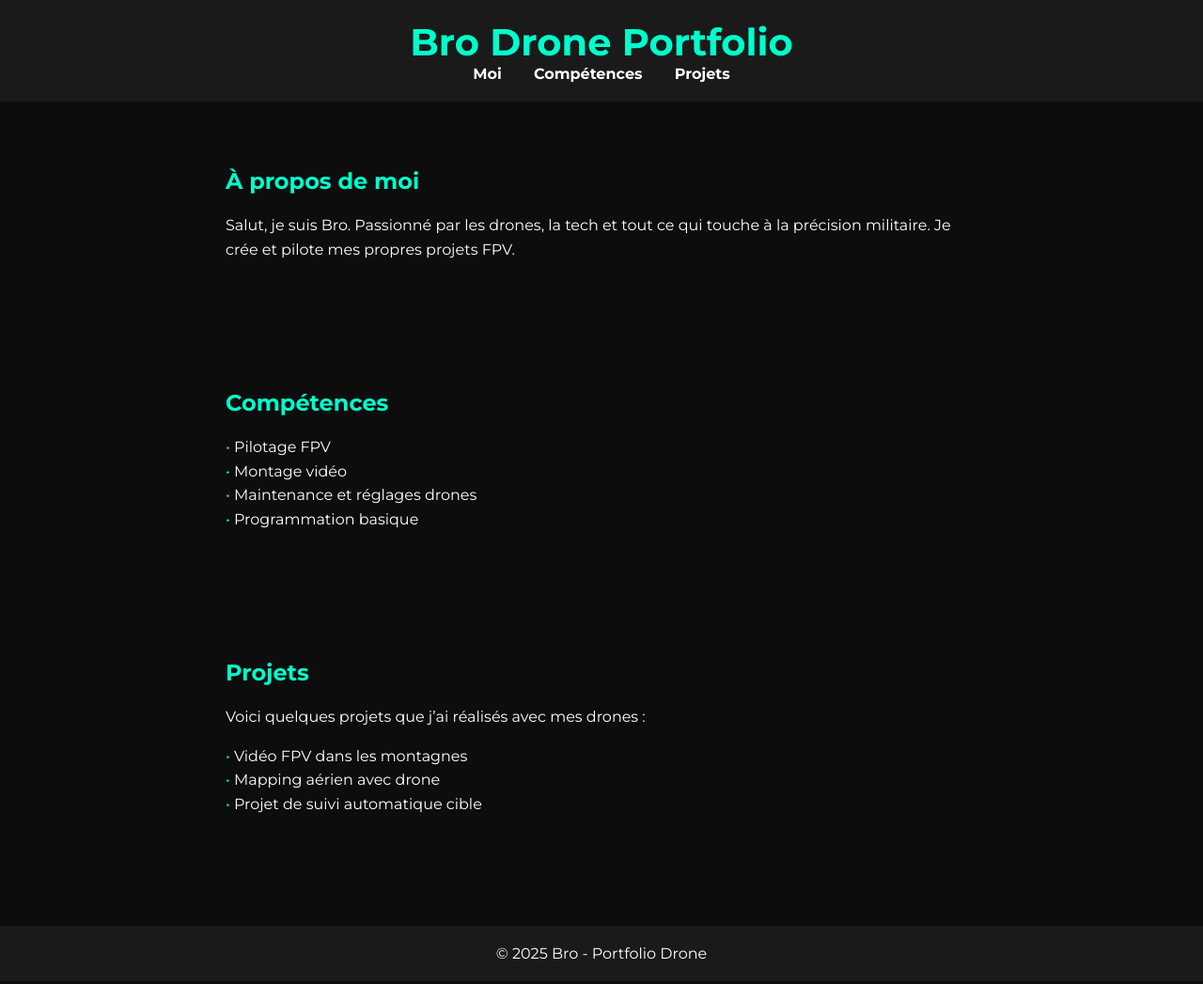
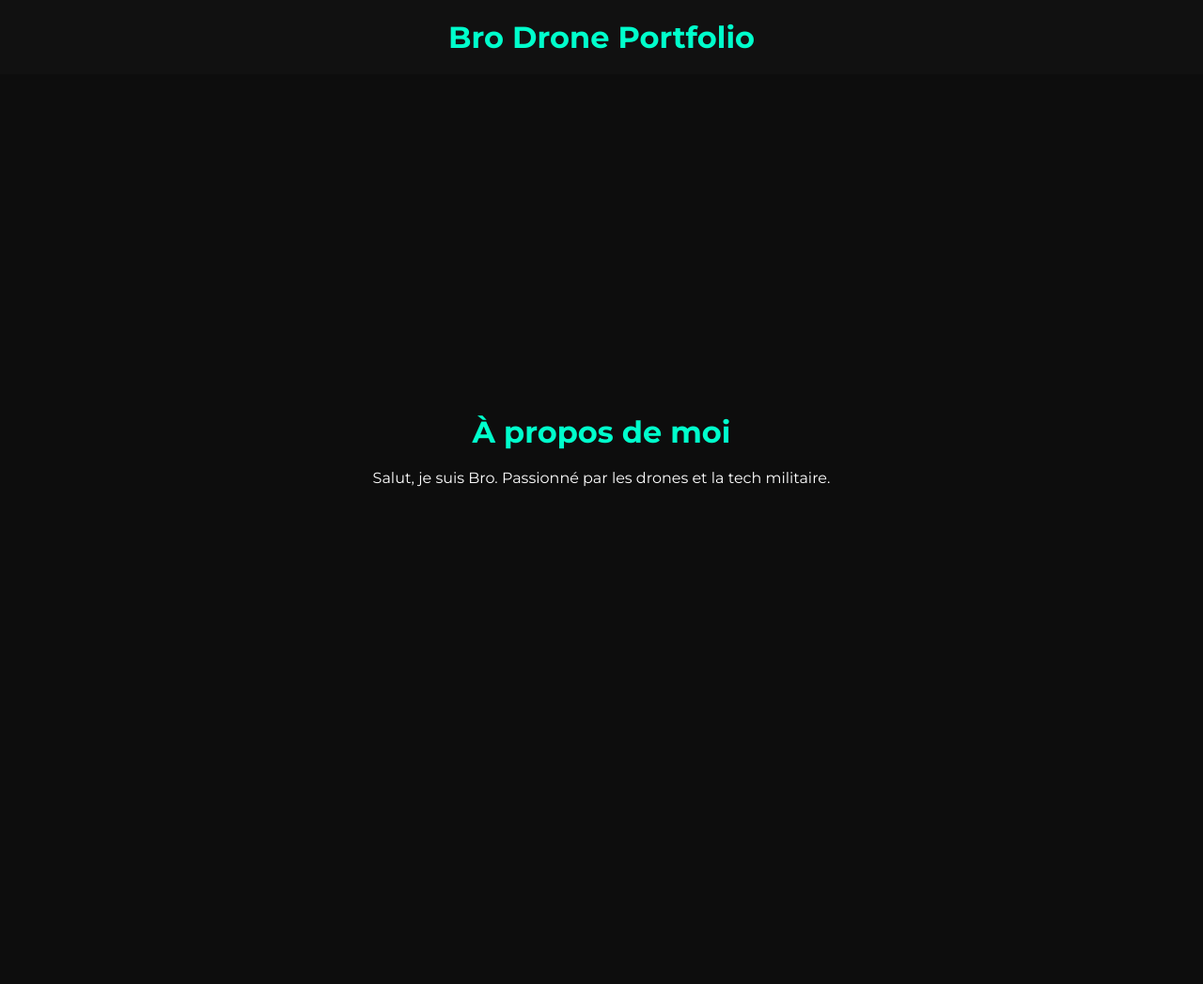
Before and after one commit to Earlygck/E_Earlyy.github.io, a plain HTML site: page index.html in a window 1280 px wide. Shown: the top 1047 px of the page at 94% size. Drawn offline with Linux system fonts and the light colour scheme.

Commit message:
Refactor index.html for improved structure and styles

```diff
--- a/index.html
+++ b/index.html
@@ -1,74 +1,45 @@
+
 <!DOCTYPE html>
 <html lang="fr">
 <head>
 <meta charset="UTF-8">
 <meta name="viewport" content="width=device-width, initial-scale=1.0">
 <title>Portfolio Bro</title>
-  <link href="https://fonts.googleapis.com/css2?family=Montserrat:wght@400;700&display=swap" rel="stylesheet">
 <style>
-    body {
-      margin: 0;
-      font-family: 'Montserrat', sans-serif;
-      background: #0d0d0d;
-      color: #fff;
-    }
-    header {
-      background: #1a1a1a;
-      padding: 20px;
-      text-align: center;
-    }
-    h1 {
-      margin: 0;
-      font-size: 2.5rem;
-      color: #00ffcc;
-    }
-    nav a {
-      color: #fff;
-      margin: 0 15px;
-      text-decoration: none;
-      font-weight: bold;
-    }
-    section {
-      padding: 50px 20px;
-      max-width: 800px;
-      margin: auto;
-    }
-    h2 {
-      color: #00ffcc;
-      margin-bottom: 20px;
-    }
-    p, li {
-      line-height: 1.6;
-    }
-    ul {
-      list-style: none;
-      padding: 0;
-    }
-    li::before {
-      content: "• ";
-      color: #00ffcc;
-    }
-    footer {
-      text-align: center;
-      padding: 20px;
-      background: #1a1a1a;
-      margin-top: 50px;
-    }
+  /* Font et reset */
+  @import url('https://fonts.googleapis.com/css2?family=Montserrat:wght@400;700&display=swap');
+  * { margin: 0; padding: 0; box-sizing: border-box; }
+  body { font-family: 'Montserrat', sans-serif; background: #0d0d0d; color: #fff; }
+
+  /* Header */
+  header { position: sticky; top: 0; background: #111; padding: 20px; text-align: center; z-index: 100; }
+  header h1 { color: #00ffcc; }
+
+  /* Sections */
+  section { min-height: 100vh; display: flex; flex-direction: column; justify-content: center; align-items: center; padding: 20px; transition: all 1s ease; opacity: 0; transform: translateY(50px); }
+  section.visible { opacity: 1; transform: translateY(0); }
+
+  /* Titles */
+  h2 { color: #00ffcc; margin-bottom: 20px; font-size: 2rem; }
+
+  /* Images */
+  img { max-width: 400px; width: 80%; margin: 20px 0; border-radius: 10px; transition: transform 0.5s; }
+  img:hover { transform: scale(1.05) rotate(1deg); }
+
+  /* Lists */
+  ul { list-style: none; }
+  li::before { content: "• "; color: #00ffcc; }
 </style>
 </head>
 <body>
+
 <header>
   <h1>Bro Drone Portfolio</h1>
-    <nav>
-      <a href="#about">Moi</a>
-      <a href="#skills">Compétences</a>
-      <a href="#projects">Projets</a>
-    </nav>
 </header>
 
 <section id="about">
   <h2>À propos de moi</h2>
-    <p>Salut, je suis Bro. Passionné par les drones, la tech et tout ce qui touche à la précision militaire. Je crée et pilote mes propres projets FPV.</p>
+  <p>Salut, je suis Bro. Passionné par les drones et la tech militaire.</p>
 </section>
 
 <section id="skills">
@@ -76,23 +47,31 @@
   <ul>
     <li>Pilotage FPV</li>
     <li>Montage vidéo</li>
-      <li>Maintenance et réglages drones</li>
+    <li>Maintenance drones</li>
     <li>Programmation basique</li>
   </ul>
 </section>
 
 <section id="projects">
   <h2>Projets</h2>
-    <p>Voici quelques projets que j’ai réalisés avec mes drones :</p>
-    <ul>
-      <li>Vidéo FPV dans les montagnes</li>
-      <li>Mapping aérien avec drone</li>
-      <li>Projet de suivi automatique cible</li>
-    </ul>
+  <img src="https://via.placeholder.com/400x250.png?text=Drone+1" alt="Drone 1">
+  <img src="https://via.placeholder.com/400x250.png?text=Drone+2" alt="Drone 2">
 </section>
 
 <footer>
-    &copy; 2025 Bro - Portfolio Drone
+  <p>&copy; 2025 Bro</p>
 </footer>
+
+<script>
+  // Effet scroll : fade-in
+  const sections = document.querySelectorAll('section');
+  const observer = new IntersectionObserver((entries) => {
+    entries.forEach(entry => {
+      if(entry.isIntersecting) entry.target.classList.add('visible');
+    });
+  }, { threshold: 0.2 });
+  sections.forEach(sec => observer.observe(sec));
+</script>
+
 </body>
 </html>
```
Lines whose indentation alone changed are shown as unchanged.
